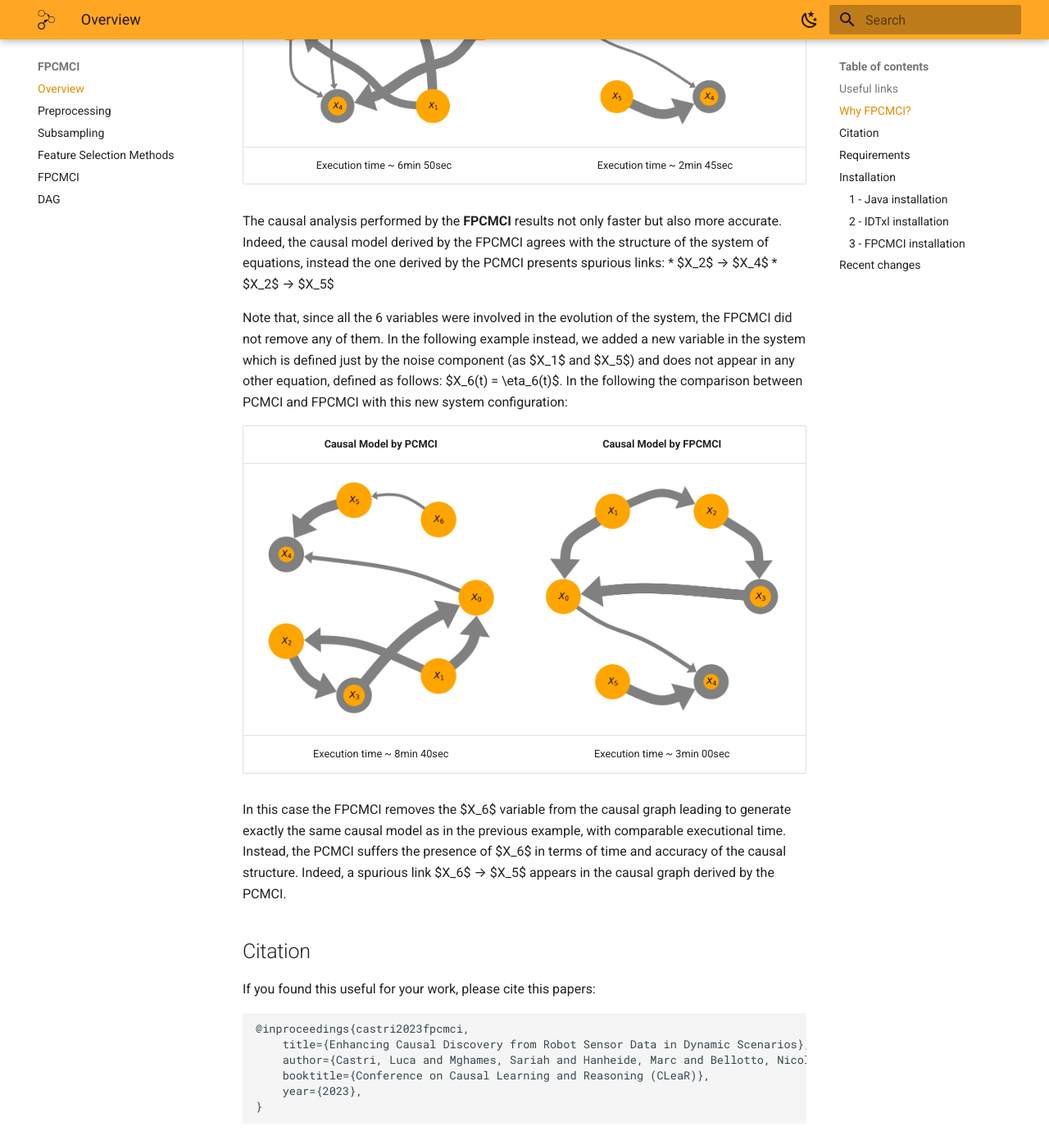
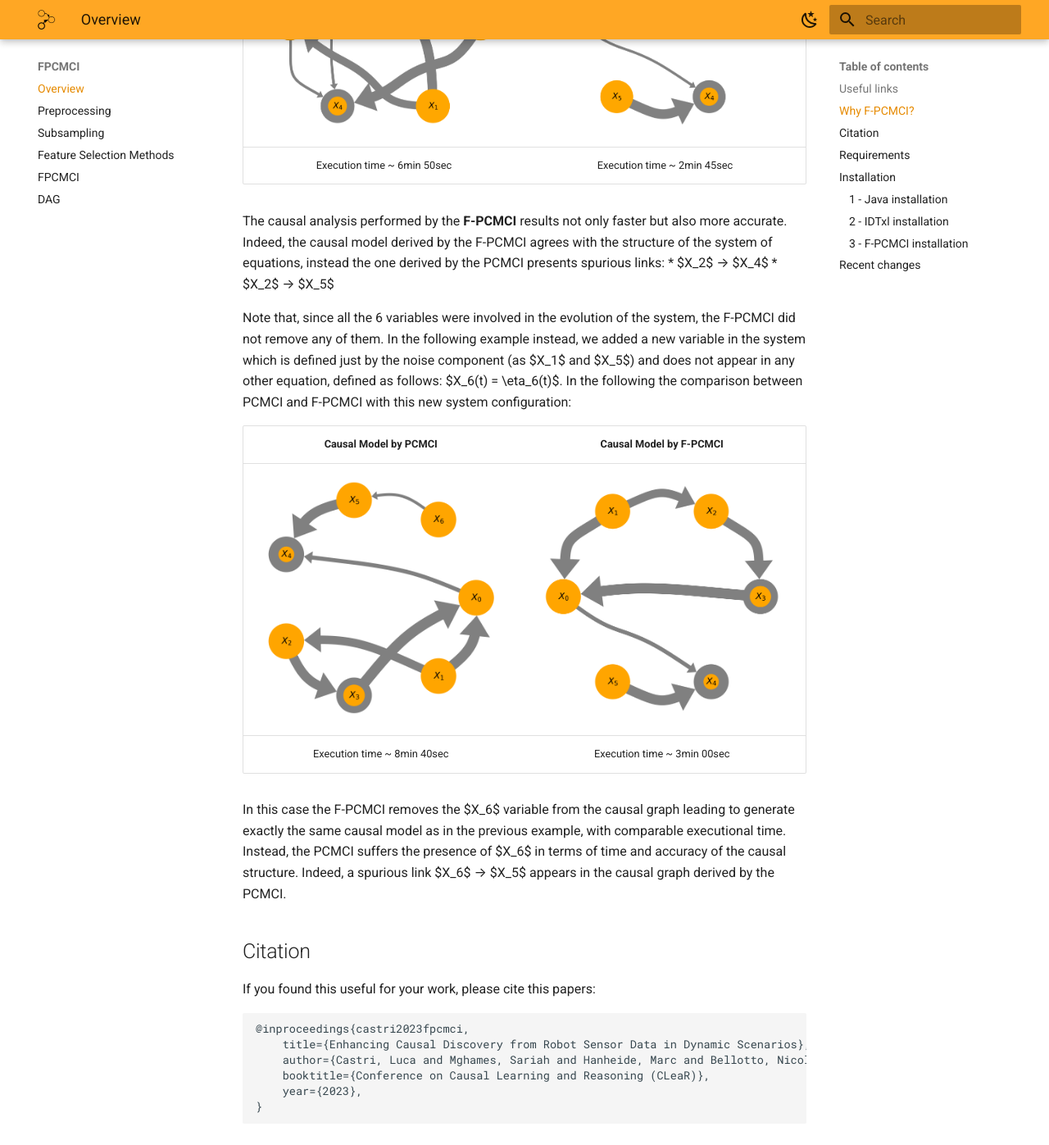
Before and after one commit to lcastri/fpcmci, an MkDocs documentation site: the page built from docs/index.md, in a window 1280 px wide and 1400 px high, scrolled down 1206 px. Shown: the top 1397 px of the window at 82% size. Built offline with MkDocs 1.6.1 and Material for MkDocs 9.7.7, drawn with Linux system fonts in a browser that asks for light colours; some of the changed text lies outside the part shown.

Commit message:
FPCMCI turned into F-PCMCI

````diff
--- a/docs/index.md
+++ b/docs/index.md
@@ -1,4 +1,4 @@
-# <img src="assets/icon.png" width="25"> FPCMCI - Filtered PCMCI
+# <img src="assets/icon.png" width="25"> F-PCMCI - Filtered PCMCI
 
 Extension of the state-of-the-art causal discovery method [PCMCI](https://github.com/jakobrunge/tigramite) augmented with a feature-selection method based on Transfer Entropy. The algorithm, starting from a prefixed set of variables, identifies the correct subset of features and possible links between them which describe the observed process. Then, from the selected features and links, a causal model is built.
 
@@ -9,11 +9,11 @@ Extension of the state-of-the-art causal discovery method [PCMCI](https://github
 * [Tutorials](https://github.com/lcastri/fpcmci/tree/main/tutorials)
 
 
-## Why FPCMCI?
+## Why F-PCMCI?
 
-Current state-of-the-art causal discovery approaches suffer in terms of speed and accuracy of the causal analysis when the process to be analysed is composed by a large number of features. FPCMCI is able to select the most meaningful features from a set of variables and build a causal model from such selection. To this end, the causal analysis results **faster** and **more accurate**.
+Current state-of-the-art causal discovery approaches suffer in terms of speed and accuracy of the causal analysis when the process to be analysed is composed by a large number of features. F-PCMCI is able to select the most meaningful features from a set of variables and build a causal model from such selection. To this end, the causal analysis results **faster** and **more accurate**.
 
-In the following it is presented an example showing a comparison between causal models obtained by PCMCI and FPCMCI causal discovery algorithms on the same data. The latter have been created by defining a 6-variables system defined as follows:
+In the following it is presented an example showing a comparison between causal models obtained by PCMCI and F-PCMCI causal discovery algorithms on the same data. The latter have been created by defining a 6-variables system defined as follows:
 
 ``` python
 min_lag = 1
@@ -30,23 +30,23 @@ for t in range(max_lag, nsample):
   d[t, 4] += d[t-1, 4] + d[t-1, 5] * d[t-1, 0]
 ```
 
-Causal Model by PCMCI       |  Causal Model by FPCMCI
+Causal Model by PCMCI       |  Causal Model by F-PCMCI
 :-------------------------:|:-------------------------:
-![](https://github.com/lcastri/fpcmci/raw/main/images/PCMCI_example_1.png "Causal model by PCMCI")  |  ![](https://github.com/lcastri/fpcmci/raw/main/images/FPCMCI_example_1.png "Causal model by FPCMCI")
+![](https://github.com/lcastri/fpcmci/raw/main/images/PCMCI_example_1.png "Causal model by PCMCI")  |  ![](https://github.com/lcastri/fpcmci/raw/main/images/FPCMCI_example_1.png "Causal model by F-PCMCI")
 Execution time ~ 6min 50sec | Execution time ~ 2min 45sec
 
-The causal analysis performed by the **FPCMCI** results not only faster but also more accurate. Indeed, the causal model derived by the FPCMCI agrees with the structure of the system of equations, instead the one derived by the PCMCI presents spurious links:
+The causal analysis performed by the **F-PCMCI** results not only faster but also more accurate. Indeed, the causal model derived by the F-PCMCI agrees with the structure of the system of equations, instead the one derived by the PCMCI presents spurious links:
 * $X_2$ &rarr; $X_4$
 * $X_2$ &rarr; $X_5$
 
-Note that, since all the 6 variables were involved in the evolution of the system, the FPCMCI did not remove any of them. In the following example instead, we added a new variable in the system which is defined just by the noise component (as $X_1$ and $X_5$) and does not appear in any other equation, defined as follows: $X_6(t) = \eta_6(t)$. In the following the comparison between PCMCI and FPCMCI with this new system configuration:
+Note that, since all the 6 variables were involved in the evolution of the system, the F-PCMCI did not remove any of them. In the following example instead, we added a new variable in the system which is defined just by the noise component (as $X_1$ and $X_5$) and does not appear in any other equation, defined as follows: $X_6(t) = \eta_6(t)$. In the following the comparison between PCMCI and F-PCMCI with this new system configuration:
 
-Causal Model by PCMCI       |  Causal Model by FPCMCI
+Causal Model by PCMCI       |  Causal Model by F-PCMCI
 :-------------------------:|:-------------------------:
-![](https://github.com/lcastri/fpcmci/raw/main/images/PCMCI_example_2.png "Causal model by PCMCI")  |  ![](https://github.com/lcastri/fpcmci/raw/main/images/FPCMCI_example_2.png "Causal model by FPCMCI")
+![](https://github.com/lcastri/fpcmci/raw/main/images/PCMCI_example_2.png "Causal model by PCMCI")  |  ![](https://github.com/lcastri/fpcmci/raw/main/images/FPCMCI_example_2.png "Causal model by F-PCMCI")
 Execution time ~ 8min 40sec | Execution time ~ 3min 00sec
 
-In this case the FPCMCI removes the $X_6$ variable from the causal graph leading to generate exactly the same causal model as in the previous example, with comparable executional time. Instead, the PCMCI suffers the presence of $X_6$ in terms of time and accuracy of the causal structure. Indeed, a spurious link $X_6$ &rarr; $X_5$ appears in the causal graph derived by the PCMCI.
+In this case the F-PCMCI removes the $X_6$ variable from the causal graph leading to generate exactly the same causal model as in the previous example, with comparable executional time. Instead, the PCMCI suffers the presence of $X_6$ in terms of time and accuracy of the causal structure. Indeed, a spurious link $X_6$ &rarr; $X_5$ appears in the causal graph derived by the PCMCI.
 
 
 ## Citation
@@ -78,12 +78,12 @@ If you found this useful for your work, please cite this papers:
 
 ## Installation
 
-Before installing the FPCMCI package, you need to install Java and the [IDTxl package](https://github.com/pwollstadt/IDTxl) used for the feature-selection process, following the guide described [here](https://github.com/pwollstadt/IDTxl/wiki/Installation-and-Requirements). Once complete, you can install the current release of `FPCMCI` with:
+Before installing the F-PCMCI package, you need to install Java and the [IDTxl package](https://github.com/pwollstadt/IDTxl) used for the feature-selection process, following the guide described [here](https://github.com/pwollstadt/IDTxl/wiki/Installation-and-Requirements). Once complete, you can install the current release of `F-PCMCI` with:
 ``` shell
 pip install fpcmci
 ```
 
-For a complete installation Java - IDTxl - FPCMCI, follow the following procedure.
+For a complete installation Java - IDTxl - F-PCMCI, follow the following procedure.
 
 ### 1 - Java installation
 Verify that you have not already installed Java:
@@ -121,7 +121,7 @@ cd IDTxl
 pip install -e .
 ```
 
-### 3 - FPCMCI installation
+### 3 - F-PCMCI installation
 ```shell
 pip install fpcmci
 ```
````
Also changed, not shown: README.md (+14 -14 lines).
